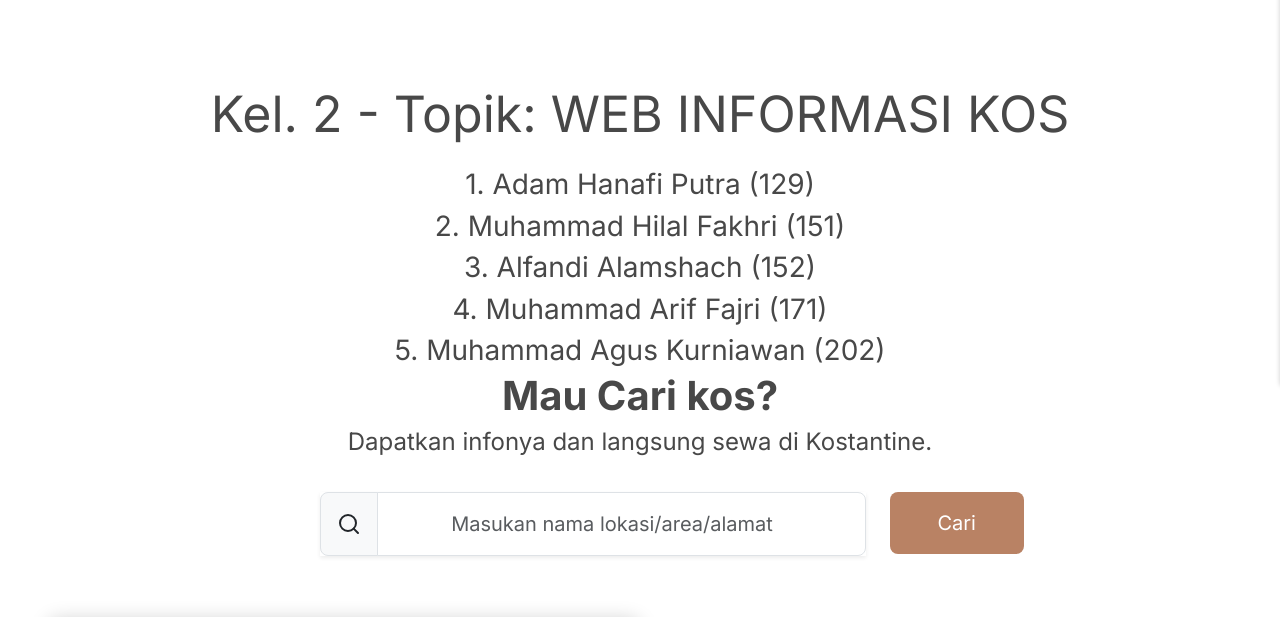
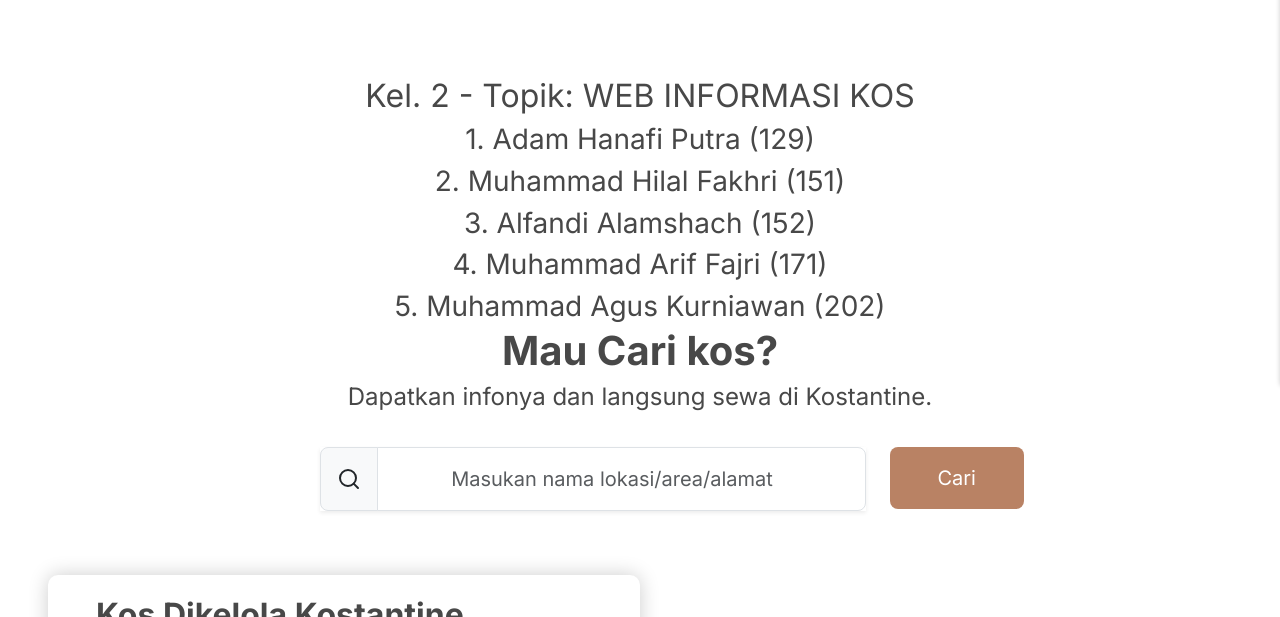
Before and after one commit to MuhamadHilalFakhri/PROJEK-PDW, a plain HTML site: page index.html in a window 1280 px wide. Shown: the part 115-732 px from the top of the page. Drawn offline with nearby package versions, Linux system fonts and the light colour scheme; a web font is replaced by a local one.

Commit message:
ubah heading

```diff
--- a/assets/css/style.css
+++ b/assets/css/style.css
@@ -387,9 +387,7 @@ a {
     color: var(--primary);
 }
 
-.info{
-    font-size: 50px;
-}
+
 
 .pengajuan-kos-konten .minus-btn, .pengajuan-kos-konten .plus-btn{
     background-color: #E8E8E8;
--- a/index.html
+++ b/index.html
@@ -66,7 +66,7 @@
   <section class="container container-hero mb-3" id="home">
     <div class="row text-center justify-content-center">
       <div class="col content">
-        <p class="info">Kel. 2 - Topik: WEB INFORMASI KOS</p>
+        <h2>Kel. 2 - Topik: WEB INFORMASI KOS</h2>
         <h3> 1. Adam Hanafi Putra (129) </h3>
         <h3> 2. Muhammad Hilal Fakhri (151) </h3>
         <h3>3. Alfandi Alamshach (152) </h3>
```
